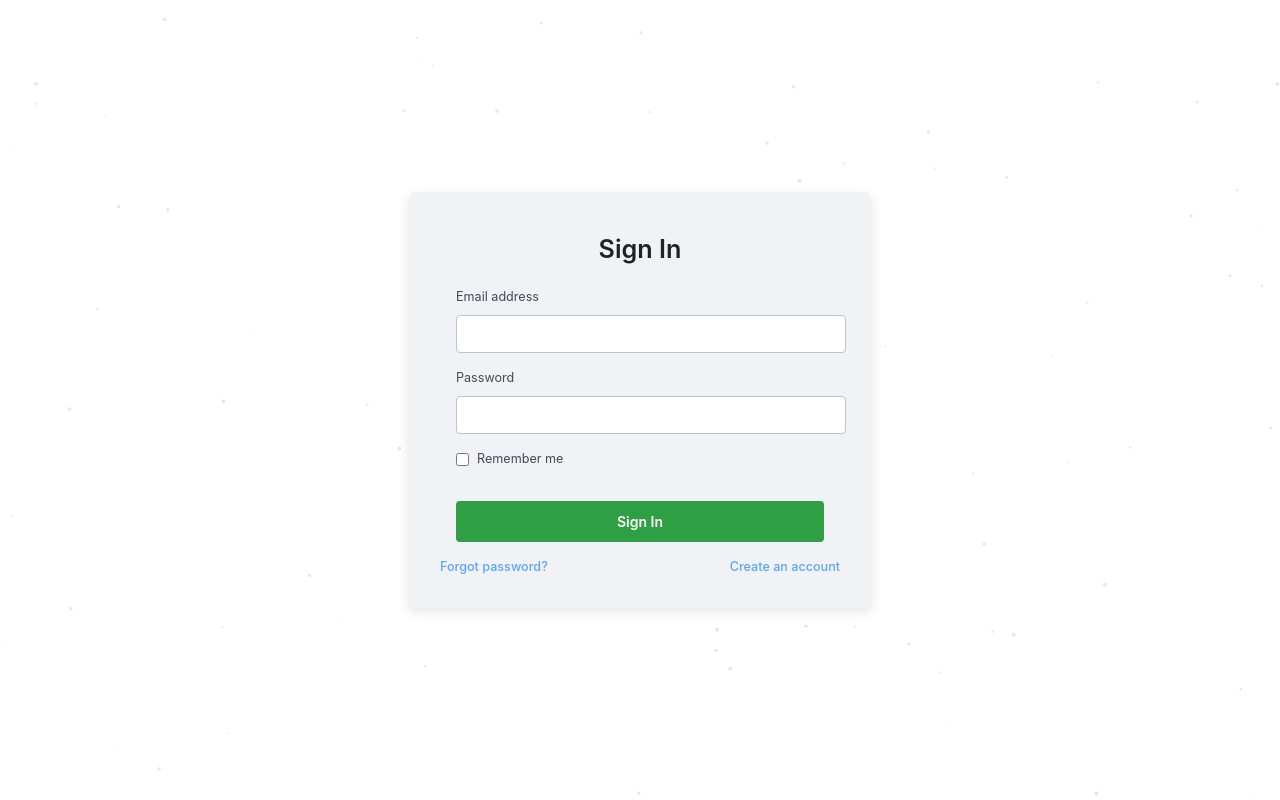
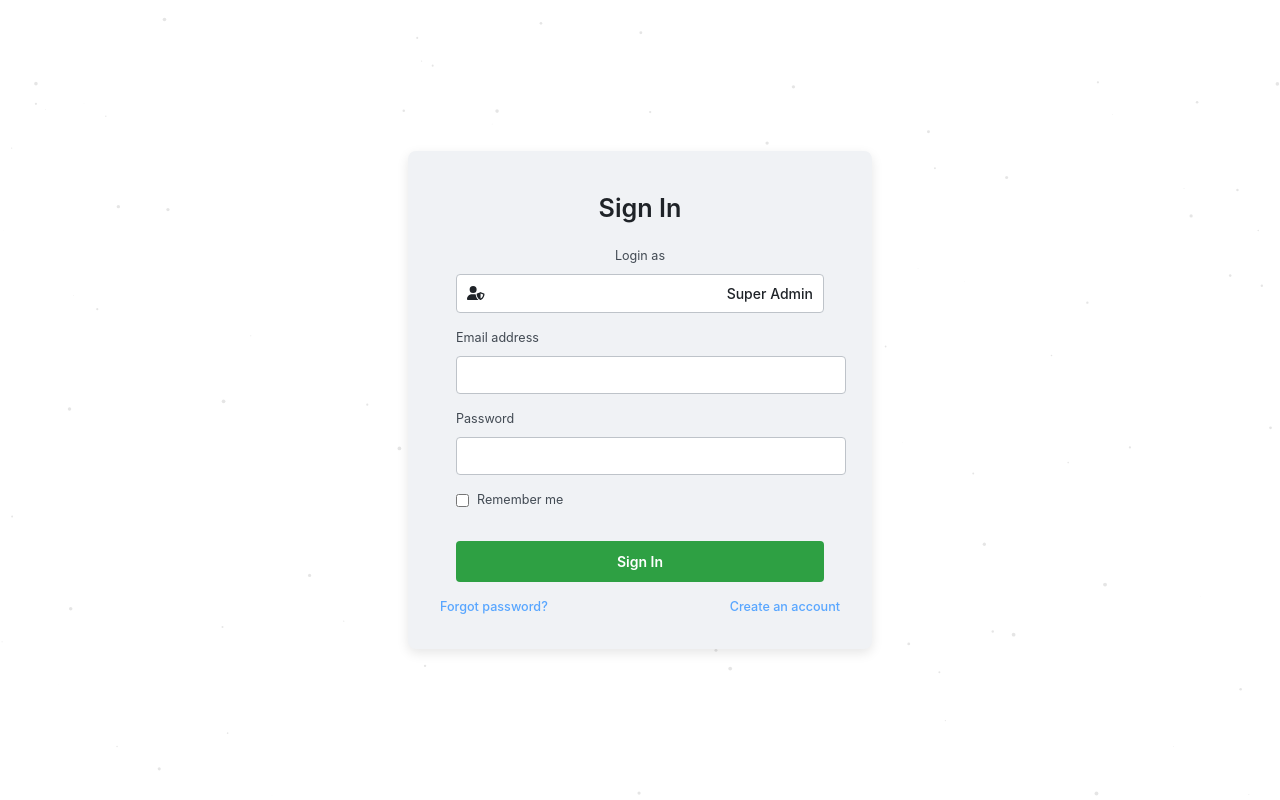
Before and after one commit to JNB-Technology/JNB-Ticket-Desktop-Client, a React (Vite) app: page / in a window 1280 px wide. Built offline with nearby package versions, Linux system fonts and the light colour scheme.

Commit message:
add custom dropdown to the login page

```diff
--- a/src/ui/screens/LoginScreen.css
+++ b/src/ui/screens/LoginScreen.css
@@ -178,3 +178,64 @@ body {
 .login-footer a:hover {
   color: var(--link-hover-color);
 }
+
+.custom-dropdown {
+  position: relative;
+  text-align: center;
+}
+
+.dropdown {
+  position: relative;
+  display: inline-block;
+  width: 100%;
+}
+
+.dropdown-button {
+  width: 100%;
+  padding: 10px;
+  border: 1px solid var(--border-color);
+  border-radius: 4px;
+  background-color: var(--bg-color);
+  color: var(--text-color);
+  font-size: 1em;
+  display: flex;
+  align-items: center;
+  justify-content: space-between;
+  cursor: pointer;
+}
+
+.dropdown-button span {
+  margin-left: 8px;
+}
+
+.dropdown-content {
+  display: none;
+  position: absolute;
+  background-color: var(--panel-bg-color);
+  min-width: 100%;
+  box-shadow: 0 8px 16px rgba(0, 0, 0, 0.2);
+  z-index: 1;
+  border-radius: 4px;
+  overflow: hidden;
+}
+
+.dropdown-content div {
+  color: var(--text-color);
+  padding: 12px 16px;
+  text-align: left;
+  display: flex;
+  align-items: center;
+  cursor: pointer;
+}
+
+.dropdown-content div:hover {
+  background-color: var(--hover-nav-bg);
+}
+
+.dropdown-content div span {
+  margin-left: 8px;
+}
+
+.dropdown:hover .dropdown-content {
+  display: block;
+}
--- a/src/ui/screens/LoginScreen.tsx
+++ b/src/ui/screens/LoginScreen.tsx
@@ -1,18 +1,21 @@
 import React, { useState, useEffect } from 'react';
+import { FontAwesomeIcon } from '@fortawesome/react-fontawesome';
+import { faUserShield, faUserTie, faUser, faUserSecret } from '@fortawesome/free-solid-svg-icons';
 import './LoginScreen.css'; // Import the CSS file for styling
 
 interface LoginScreenProps {
-  onLogin: (email: string, password: string) => void;
+  onLogin: (email: string, password: string, role: string) => void;
 }
 
 const LoginScreen: React.FC<LoginScreenProps> = ({ onLogin }) => {
   const [email, setEmail] = useState('');
   const [password, setPassword] = useState('');
   const [rememberMe, setRememberMe] = useState(false);
+  const [role, setRole] = useState('Super Admin'); // Add state for role
 
   const handleLogin = (e: React.FormEvent) => {
     e.preventDefault();
-    onLogin(email, password);
+    onLogin(email, password, role);
   };
 
   useEffect(() => {
@@ -53,6 +56,36 @@ const LoginScreen: React.FC<LoginScreenProps> = ({ onLogin }) => {
       <div className="login-panel">
         <h1 className="login-title">Sign In</h1>
         <form onSubmit={handleLogin} className="login-form">
+          <div className="input-group custom-dropdown">
+            <label htmlFor="role">Login as</label>
+            <div className="dropdown">
+              <button className="dropdown-button">
+                {role === 'Super Admin' && <FontAwesomeIcon icon={faUserShield} />}
+                {role === 'Agent' && <FontAwesomeIcon icon={faUser} />}
+                {role === 'Business Admin' && <FontAwesomeIcon icon={faUserTie} />}
+                {role === 'Employee' && <FontAwesomeIcon icon={faUserSecret} />}
+                <span>{role}</span>
+              </button>
+              <div className="dropdown-content">
+                <div onClick={() => setRole('Super Admin')}>
+                  <FontAwesomeIcon icon={faUserShield} />
+                  <span>Super Admin</span>
+                </div>
+                <div onClick={() => setRole('Agent')}>
+                  <FontAwesomeIcon icon={faUser} />
+                  <span>Agent</span>
+                </div>
+                <div onClick={() => setRole('Business Admin')}>
+                  <FontAwesomeIcon icon={faUserTie} />
+                  <span>Business Admin</span>
+                </div>
+                <div onClick={() => setRole('Employee')}>
+                  <FontAwesomeIcon icon={faUserSecret} />
+                  <span>Employee</span>
+                </div>
+              </div>
+            </div>
+          </div>
           <div className="input-group">
             <label htmlFor="email">Email address</label>
             <input
```
